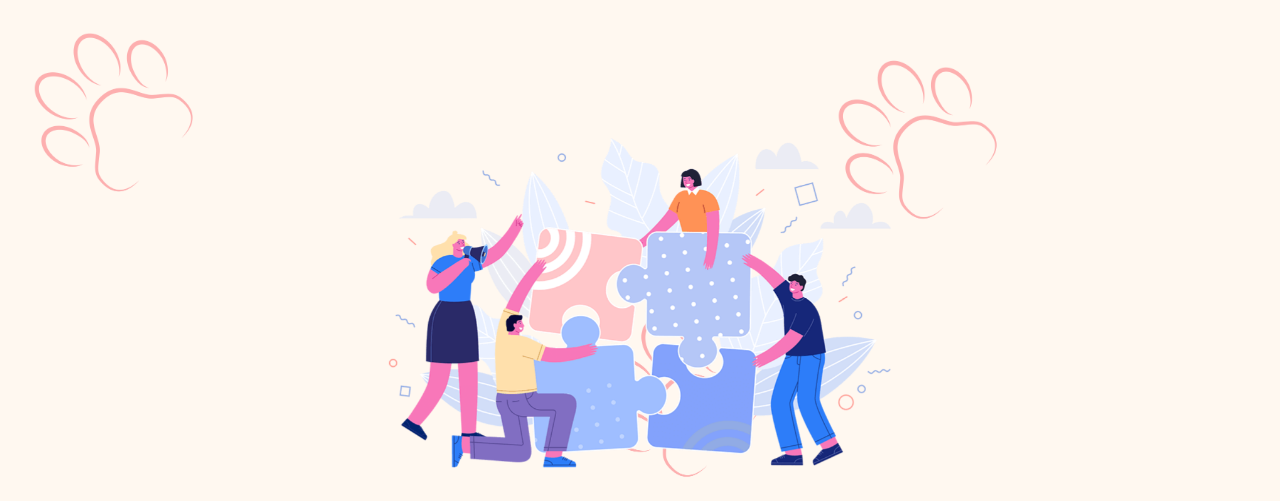
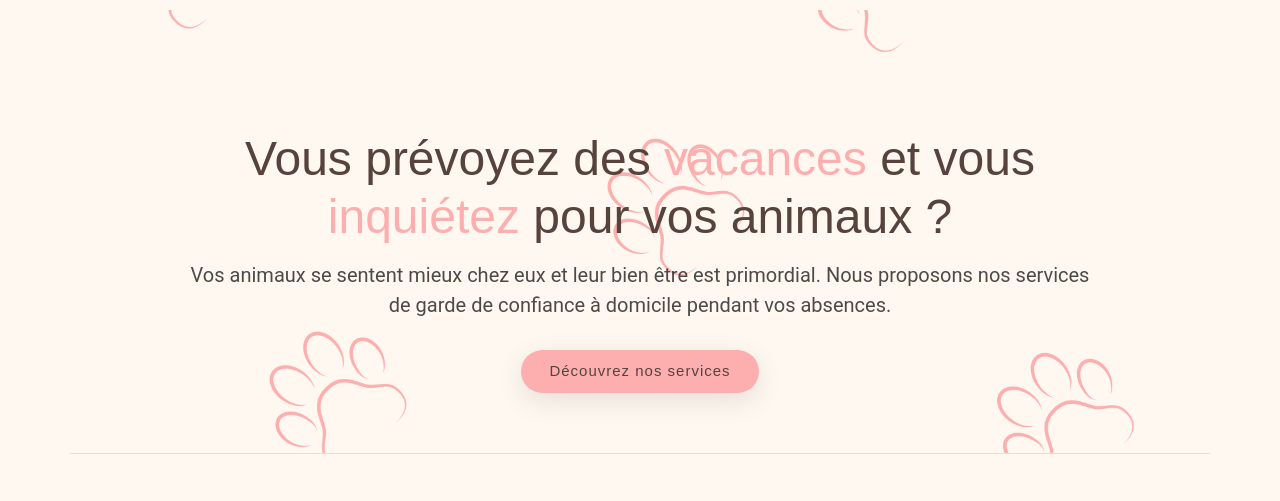
Before and after one commit to beaulieukevin/weloveyourpet.github.io, a plain HTML site: page index.html in a window 1280 px wide. Shown: the part 90-591 px from the top of the page. Drawn offline with Linux system fonts and the light colour scheme.

Commit message:
Hide picture

```diff
--- a/index.html
+++ b/index.html
@@ -48,7 +48,7 @@
     <section id="hero" class="hero section">
       <div class="container d-flex flex-column justify-content-center align-items-center text-center position-relative"
         data-aos="zoom-out">
-        <img src="assets/img/hero-img.png" class="img-fluid animated" alt="">
+        <!--<img src="assets/img/hero-img.png" class="img-fluid animated" alt="">-->
         <h1>Vous prévoyez des <span>vacances</span> et vous <span>inquiétez</span> pour vos animaux ?</h1>
         <p>Vos animaux se sentent mieux chez eux et leur bien être est primordial. Nous proposons nos services de garde
           de confiance à domicile pendant vos absences.</p>
```
